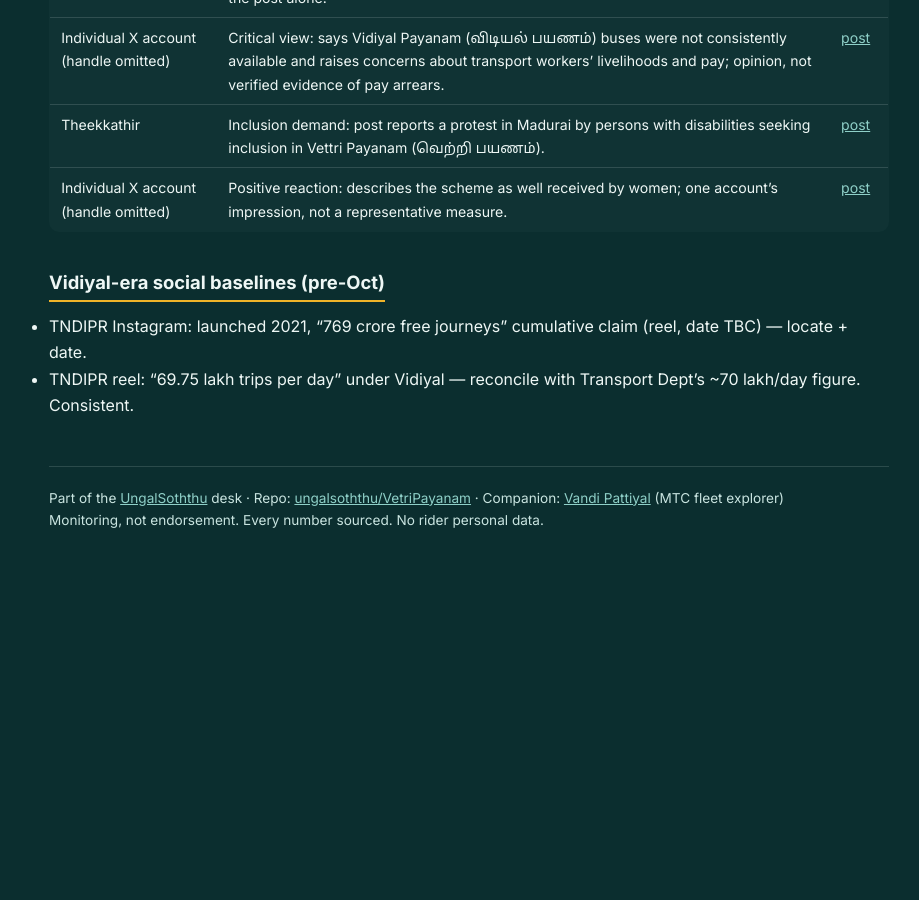
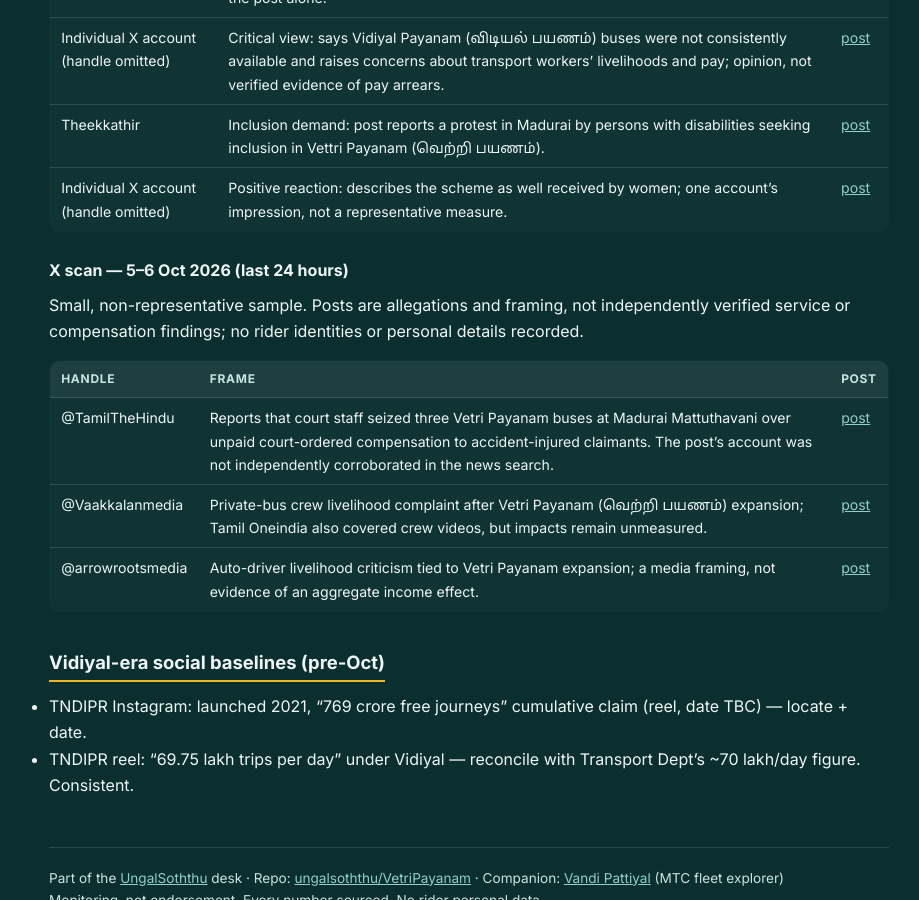
Before and after one commit to ungalsoththu/VetriPayanam, a Jekyll site: the page built from social/SOCIALLOG.md, in a window 1280 px wide and 900 px high, scrolled down 1875 px. Shown: the whole window, without its empty margins (171-1090 px from the left). Built offline with Jekyll 4.4.1, drawn with Linux system fonts in a browser that asks for light colours; before the commit the page ends 2470 px from its top, so only the background shows below that.

```diff
--- a/social/SOCIALLOG.md
+++ b/social/SOCIALLOG.md
@@ -54,6 +54,16 @@ Small, non-representative sample; posts are allegations or opinions, not indepen
 | Theekkathir | Inclusion demand: post reports a protest in Madurai by persons with disabilities seeking inclusion in Vettri Payanam (வெற்றி பயணம்). | [post](https://x.com/Theekkathir/status/2107103377637478849) |
 | Individual X account (handle omitted) | Positive reaction: describes the scheme as well received by women; one account’s impression, not a representative measure. | [post](https://x.com/Thaniraman_/status/2107103942119481553) |
 
+### X scan — 5–6 Oct 2026 (last 24 hours)
+
+Small, non-representative sample. Posts are allegations and framing, not independently verified service or compensation findings; no rider identities or personal details recorded.
+
+| Handle | Frame | Post |
+| --- | --- | --- |
+| @TamilTheHindu | Reports that court staff seized three Vetri Payanam buses at Madurai Mattuthavani over unpaid court-ordered compensation to accident-injured claimants. The post's account was not independently corroborated in the news search. | [post](https://x.com/TamilTheHindu/status/2107453255278362657) |
+| @Vaakkalanmedia | Private-bus crew livelihood complaint after Vetri Payanam (வெற்றி பயணம்) expansion; Tamil Oneindia also covered crew videos, but impacts remain unmeasured. | [post](https://x.com/Vaakkalanmedia/status/2107459891153821917) |
+| @arrowrootsmedia | Auto-driver livelihood criticism tied to Vetri Payanam expansion; a media framing, not evidence of an aggregate income effect. | [post](https://x.com/arrowrootsmedia/status/2107450617178591677) |
+
 ## Vidiyal-era social baselines (pre-Oct)
 
 - TNDIPR Instagram: launched 2021, "769 crore free journeys" cumulative claim (reel, date TBC) — locate + date.
```
Also changed, not shown: gos/GO-INDEX.md (+1 -1 lines), news/NEWSLOG.md (+4 -0 lines).
